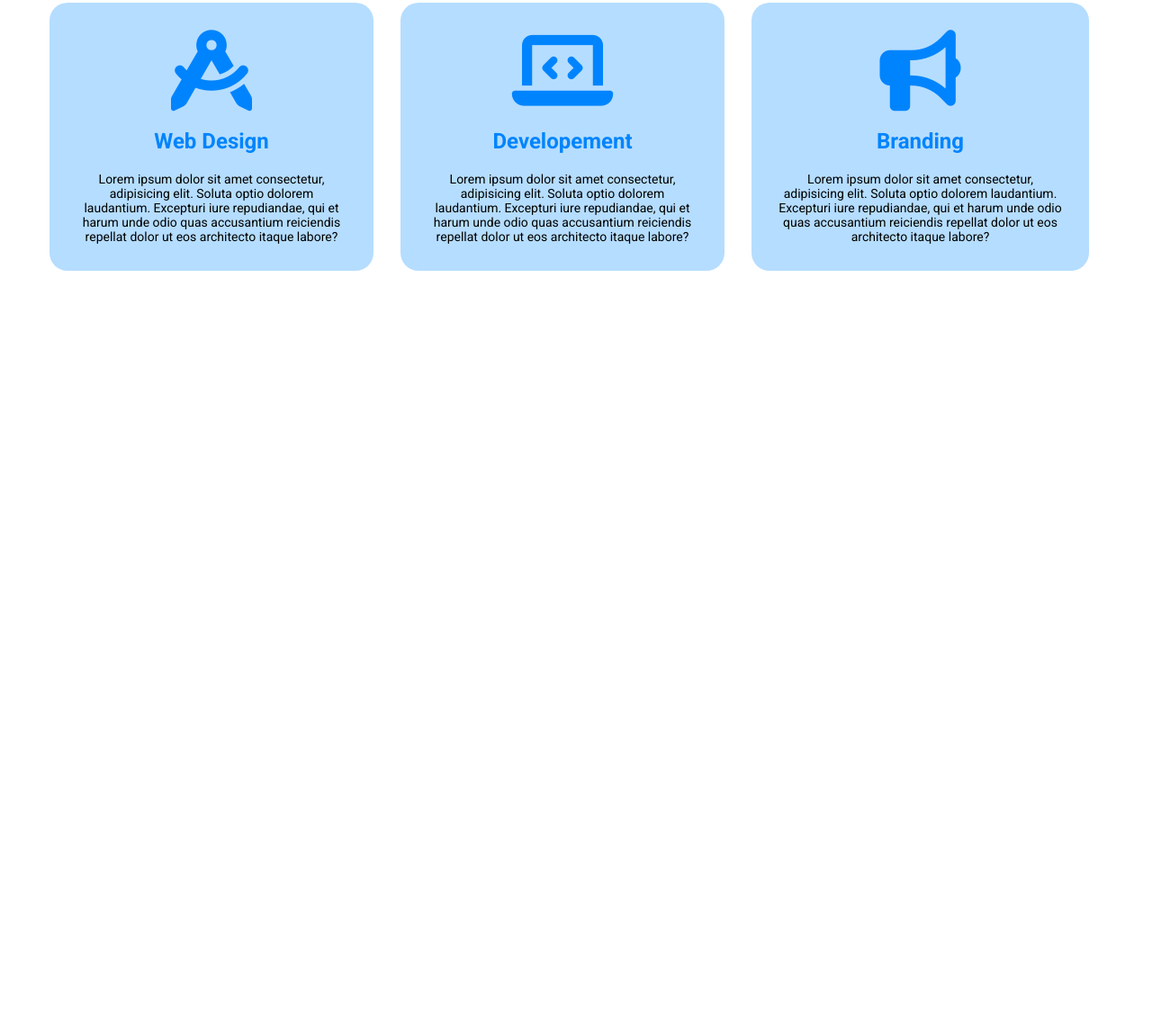
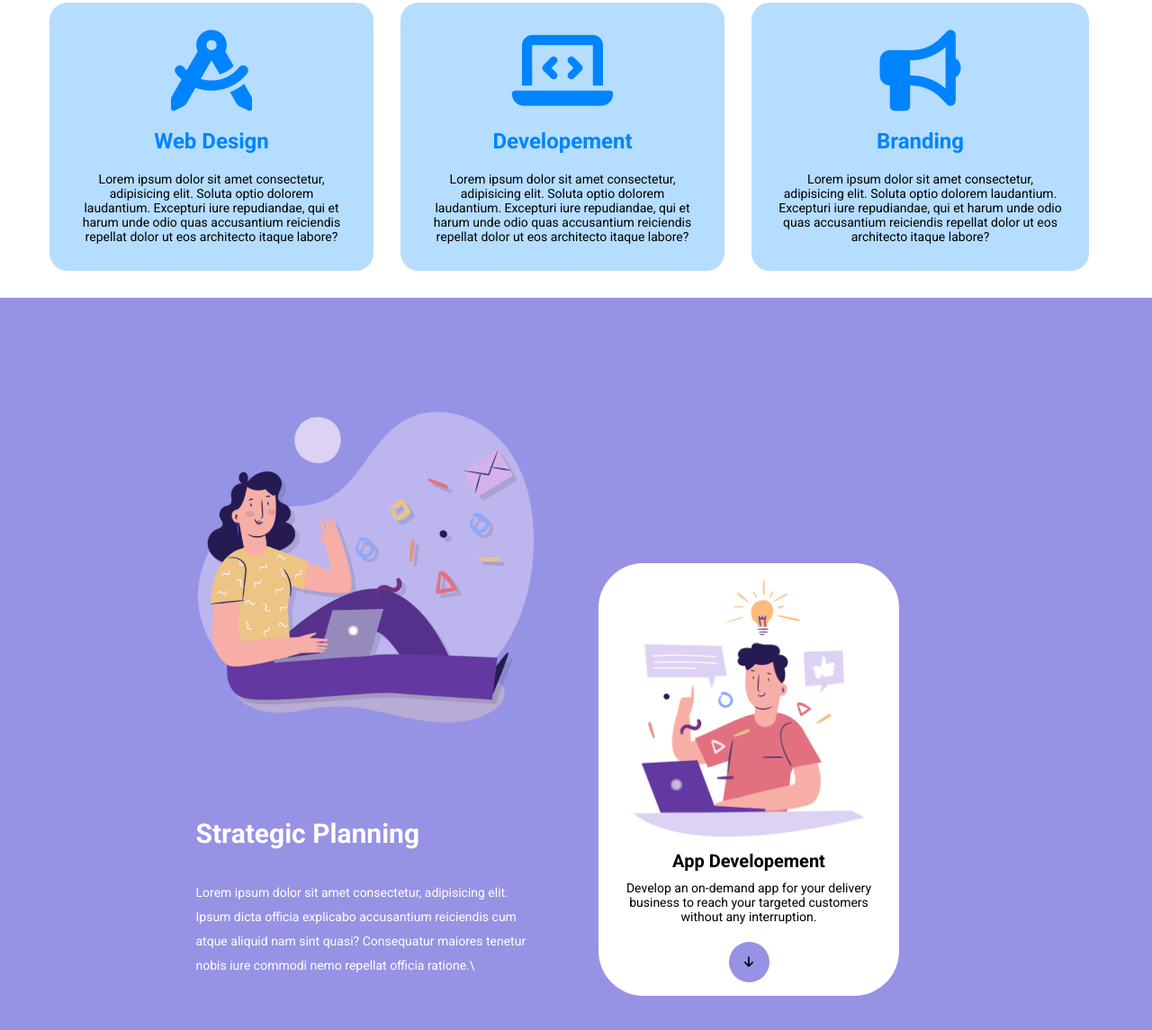
Before and after one commit to MatteoDiMartino/htmlcss-responsive-layout, a plain HTML site: page index.html in a window 1280 px wide. Shown: the part 415-1560 px from the top of the page at 90% size. Before the commit the page ends 800 px from the top, so only its background shows below. Drawn offline with Linux system fonts and the light colour scheme.

Commit message:
feat: add planning section

```diff
--- a/index.html
+++ b/index.html
@@ -55,7 +55,7 @@
     <!-- MAIN -->
 
     <main>
-        <section  id="intro">
+        <section  id="intro" class="intro-block">
             <div class="container">
                     <div class="row space-text">
                         <div class="col grow-space">
@@ -109,6 +109,30 @@
                     </div>
                 </div>
         </section>
+
+        <section class="strategic-planning">
+            <div class="container-2">
+                <div class="row content-col50">
+                    <div class="col50 display-f">
+                        <div class="invisible-card txt-white">
+                            <img src="./img/planning1.png" alt="women-say-hello">
+                            <h1 class="txt-white">Strategic Planning</h1>
+                            <p>Lorem ipsum dolor sit amet consectetur, adipisicing elit. Ipsum dicta officia explicabo accusantium reiciendis cum atque aliquid nam sint quasi? Consequatur maiores tenetur nobis iure commodi nemo repellat officia ratione.\</p>
+                        </div>
+                    </div>
+                    <div class="col50 display-f deatils-w-card">
+                        <div class="white-card bg-white">
+                            <img src="./img/planning2.png" alt="">
+                            <h1>App Developement</h1>
+                            <p>Develop an on-demand app for your delivery business to reach your targeted customers without any interruption.</p>
+                            <div class="align-btnarrow">
+                                <button class="btn-arrow"><i class="fa-solid fa-arrow-down"></i></button>
+                            </div>
+                        </div>
+                    </div>
+                </div>
+            </div>
+        </section>
     </main>
 
     <!-- /MAIN -->
--- a/style.css
+++ b/style.css
@@ -34,7 +34,6 @@ header {
 }
 .row {
     display: flex;
-    flex-wrap: wrap;
     margin-left: -10px;
     margin-right: -10px;
     padding-bottom: 30px;
@@ -44,6 +43,13 @@ header {
     max-width: 1170px;
     padding: 0 10px;
     margin: 0 auto;
+}
+
+.container-2 {
+    max-width: 885px;
+    padding: 0 10px;
+    margin: 0 auto;
+    min-height: 1000px;
 }
 
 .col20 {
@@ -74,12 +80,69 @@ header {
     width: 67%;
 }
 
+.col50 {
+    width: 50%;
+}
+
+.content-col50 {
+    padding-top: 100px;
+    gap: 50px;
+}
+
 .col {
     padding: 0px 30px 0px 0px;
 }
 
 #intro .col {
     width: calc(100% / 3);
+}
+
+.invisible-card {
+    padding: 20px;
+}
+
+.invisible-card h1 {
+    padding-bottom: 35px;
+    font-size: 30px;
+}
+
+.invisible-card p {
+    font-size: 14px;
+    line-height: 27px;
+}
+
+.invisible-card img {
+    width: 100%;
+    padding-bottom: 100px;
+}
+
+.white-card {
+    margin-top: 100px;
+    border-radius: 50px;
+    padding:  15px 20px 15px 20px;
+    width: 80%;
+}
+
+.deatils-w-card {
+    display: flex;
+    align-items: end;
+}
+
+.white-card img {
+    display: flex;
+    justify-content: center;
+}
+
+.white-card h1 {
+    text-align: center;
+    font-size: 20px;
+    padding-top: 10px;
+}
+
+.white-card p {
+    text-align: center;
+    font-size: 14px;
+    padding-top: 10px;
 }
 /*------------
     DEATILS
@@ -156,9 +219,25 @@ li > a{
     padding-top: 30px;
     padding-bottom: 30px;
 }
+
+.strategic-planning {
+    background-color: #9792e4;
+}
 /*------------
     ELEMENT
 ------------*/
+.btn-arrow {
+    background-color: #9792e4;
+    width: 45px;
+    height: 45px;
+    border-radius: 100%;
+}
+
+.align-btnarrow {
+    display: flex;
+    justify-content: center;
+    padding-top: 20px;
+}
 
 .btn-primary {
     padding: 6px 10px;
@@ -222,10 +301,6 @@ li > a{
     padding-top: 30px;
 }
 
-div > i {
-    color: black;
-}
-
 .bg-card {
     background-color: #b5ddff;
 }
@@ -286,9 +361,43 @@ li:last-child{
         display: flex;
         flex-direction: column;
         justify-content: center;
+        height: 100%;
+        width: 100%;
     }
 
-    .bg-card img {
-        margin-left: -20px;
+    .big-card h2 {
+        font-size: 34px;
+    }
+
+    .big-card p {
+        padding-left: 0px;
+        font-size: 18px;
+    }
+
+    .big-card img {
+        width: 35%;
+        display: flex;
+
+    }
+
+    .card{
+        height: 100%;
+        padding: 30px;
+    }
+
+    .card i {
+        font-size: 95px;
+    }
+
+    .card h2 {
+        font-size: 30px;
+    }
+
+    .card p {
+        font-size: 16px;
+    }
+
+    .intro-block {
+        padding-left: 15px;
     }
 }
```
Also changed, not shown: img/planning1.png (added), img/planning2.png (added).
